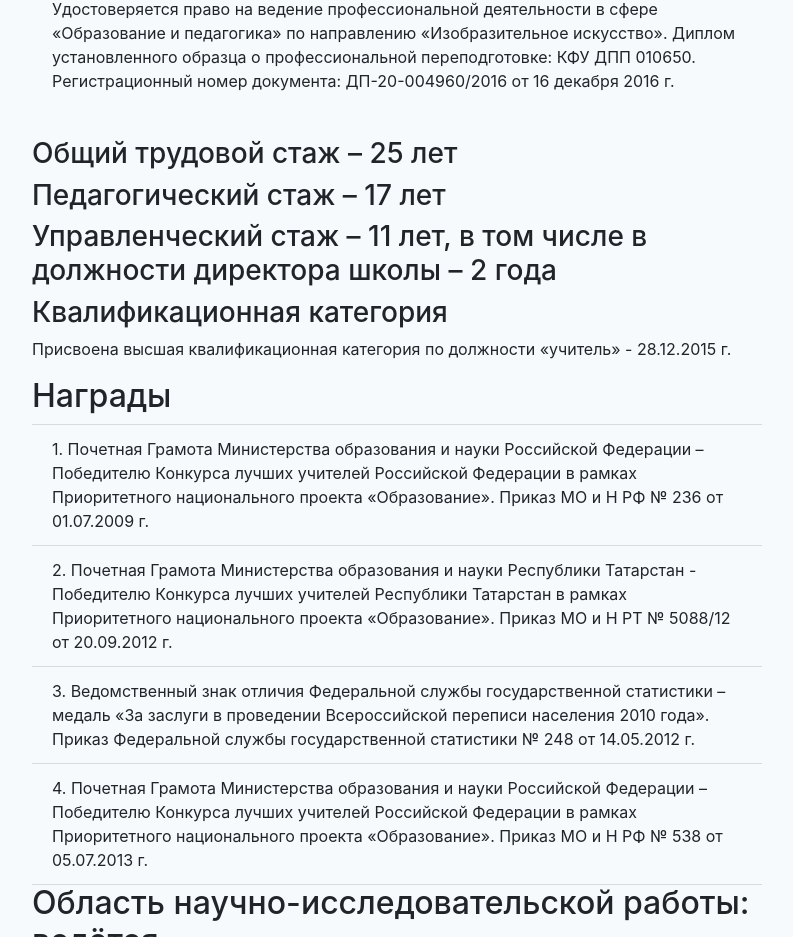
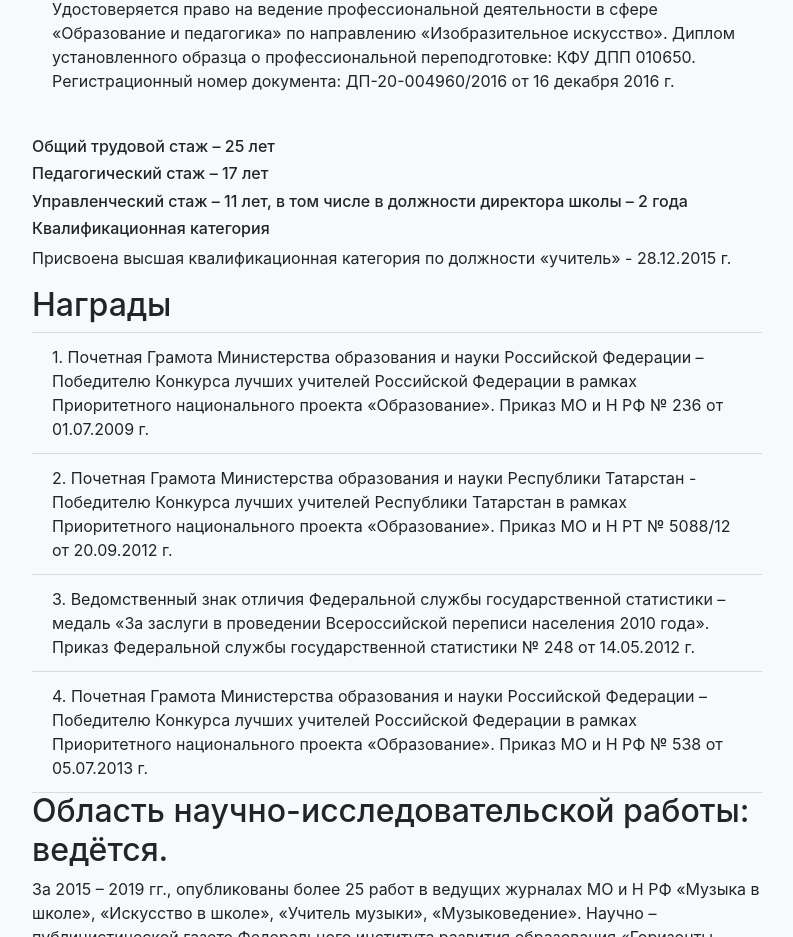
Before and after one commit to evgenyilichev/portfolio, a website: page src/about.html in a window 1280 px wide. Shown: the part 1054-1991 px from the top of the page, without its empty margins (433-1226 px from the left). Drawn offline with nearby package versions, Linux system fonts and the light colour scheme.

Commit message:
правки

```diff
--- a/src/about.html
+++ b/src/about.html
@@ -115,18 +115,18 @@
 
         </div>
         <div class="col-xl-8 col-lg-8 col-md-12 col-12" style="margin-top: 2rem">
-            <h3>
+            <h6>
                 Общий трудовой стаж – 25 лет
-            </h3>
-            <h3>
+            </h6>
+            <h6>
                 Педагогический стаж – 17 лет
-            </h3>
-            <h3>
+            </h6>
+            <h6>
                 Управленческий стаж – 11 лет, в том числе в должности директора школы – 2 года
-            </h3>
-            <h3>
+            </h6>
+            <h6>
                 Квалификационная категория
-            </h3>
+            </h6>
             <p>
                 Присвоена высшая квалификационная категория по должности «учитель» - 28.12.2015 г.
             </p>
```
Also changed, not shown: src/index.html (+7 -1 lines).
